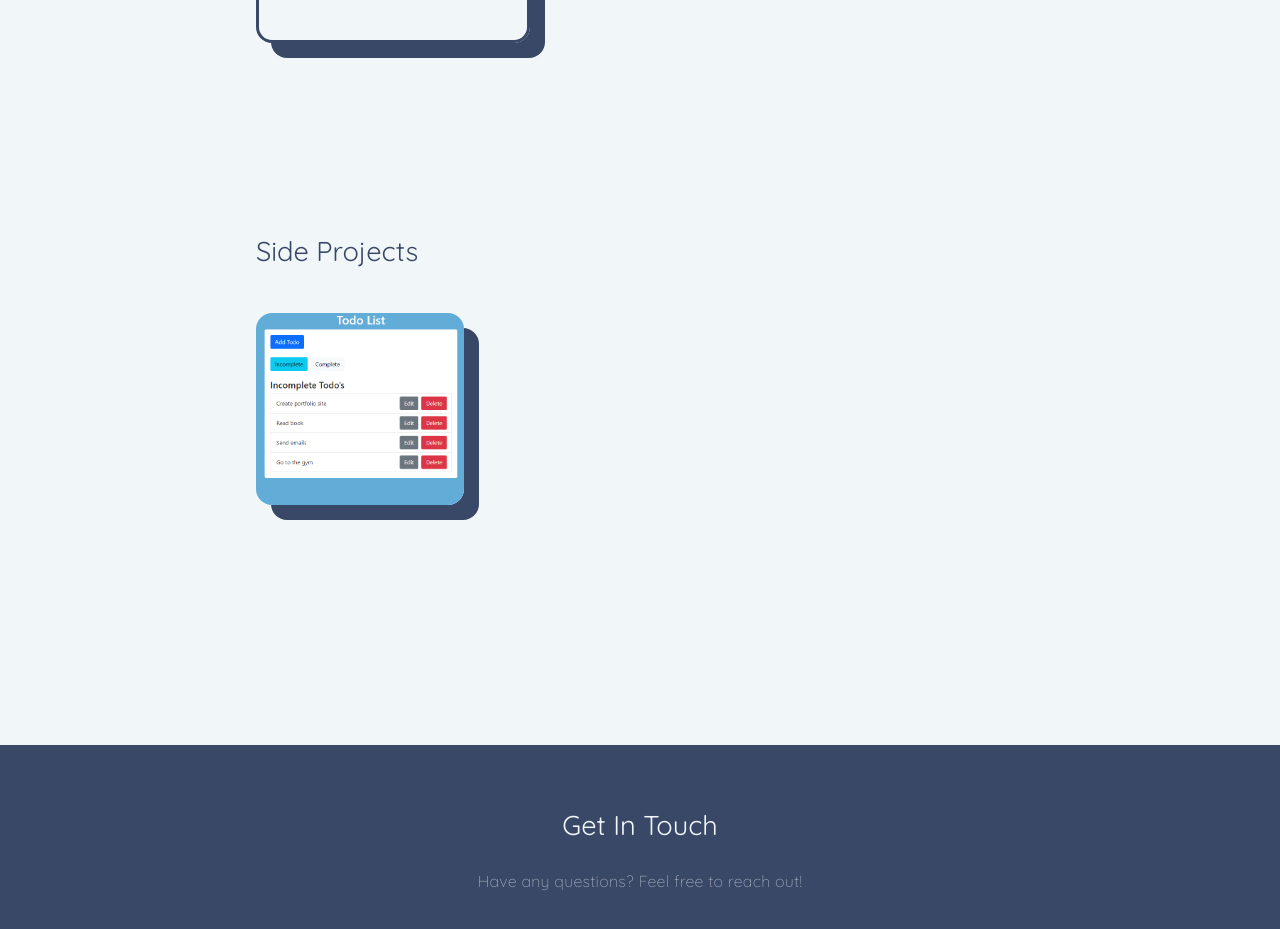
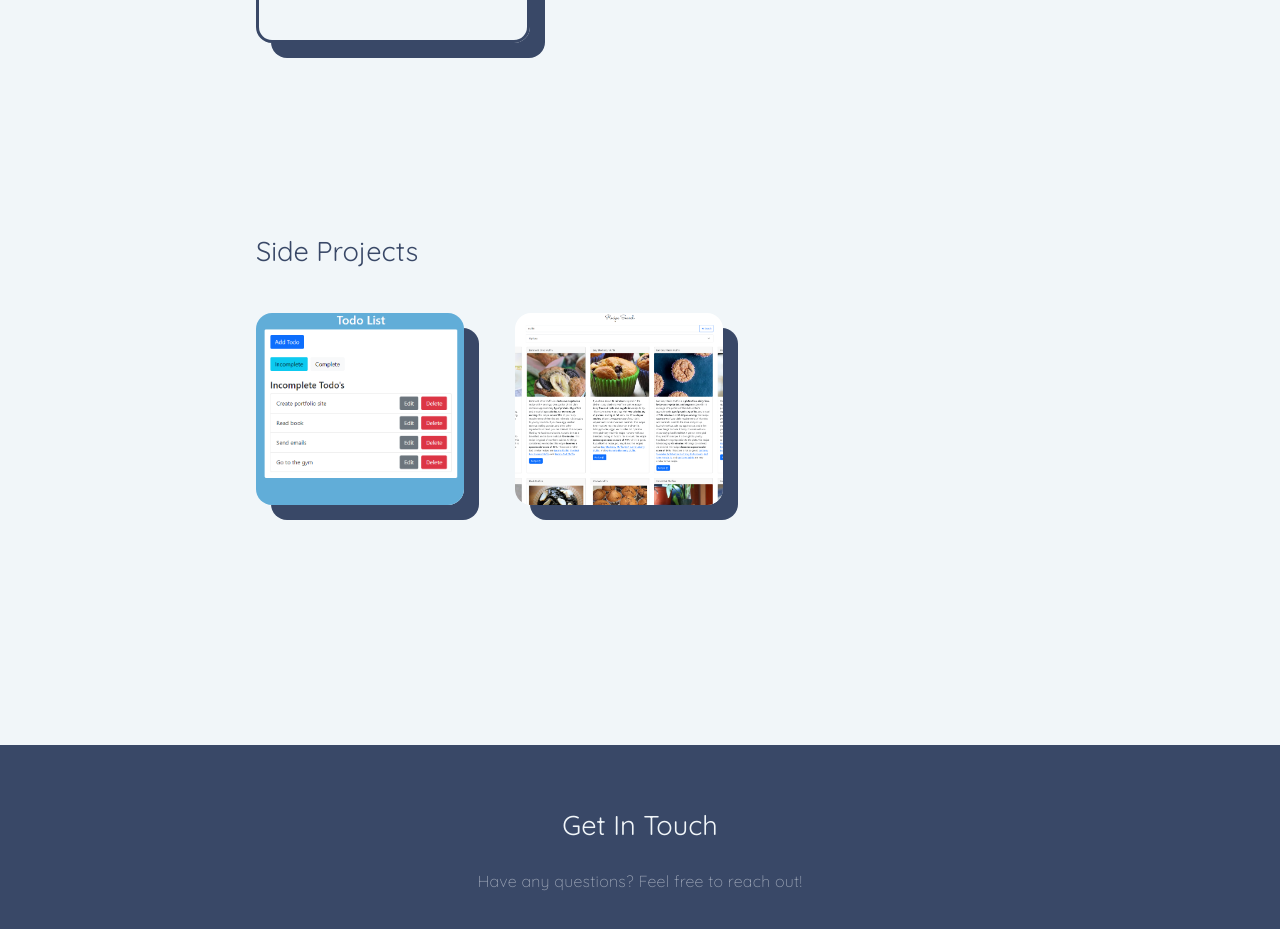
Before and after one commit to cquelle3/cquelle3.github.io, an Angular app: page / in a window 1280 px wide. Shown: the part 3020-3949 px from the top of the page. Built offline with nearby package versions, Linux system fonts and the light colour scheme; a web font is replaced by a local one.

Commit message:
Added link to Recipe Search App. Modified display of Projects

```diff
--- a/src/app/main-page/main-page.component.html
+++ b/src/app/main-page/main-page.component.html
@@ -73,9 +73,11 @@
             <h1 class="projects-title" data-aos="fade-right" data-aos-duration="2000">Side Projects</h1>
             <div class="project-card-container">
                 <ng-container *ngFor="let project of projectList">
-                    <div class="project-card" [style.background-image]="project.projectImage" data-aos="flip-right" data-aos-duration="2000">
-                        <div class="project-card-tint" (click)="navigateToUrl(project.projectUrl)">
-                            <p class="project-name">{{project.projectName}}</p>
+                    <div class="project" data-aos="flip-right" data-aos-duration="2000">
+                        <div class="project-card" [style.background-image]="project.projectImage">
+                            <div class="project-card-tint" (click)="navigateToUrl(project.projectUrl)">
+                                <p class="project-name">{{project.projectName}}</p>
+                            </div>
                         </div>
                     </div>
                 </ng-container>
--- a/src/app/main-page/main-page.component.scss
+++ b/src/app/main-page/main-page.component.scss
@@ -339,7 +339,7 @@ header{
     flex-direction: column;
     width: 60vw;
     padding-top: 7rem;
-    padding-bottom: 15rem;
+    padding-bottom: 10rem;
 }
 
 .projects-title{
@@ -353,9 +353,14 @@ header{
 .project-card-container{
     display: flex;
     flex-direction: row;
-    justify-content: space-between;
+    justify-content: flex-start;
     flex-wrap: wrap;
     padding-top: 30px;
+    gap: 6.6%;
+}
+
+.project{
+    padding-bottom: 5rem;
 }
 
 .project-card{
--- a/src/app/main-page/main-page.component.ts
+++ b/src/app/main-page/main-page.component.ts
@@ -72,6 +72,11 @@ export class MainPageComponent implements OnInit{
       projectUrl: 'https://github.com/cquelle3/React-Django-TodoList',
       projectName: 'React-Django Todo List',
       projectImage: "url('./assets/TodoList.png')"
+    },
+    {
+      projectUrl: 'http://cquelle3.github.io/recipe-app',
+      projectName: 'Recipe Search App',
+      projectImage: "url('./assets/RecipeSearchApp.png')"
     }
   ];
 
```
Also changed, not shown: src/assets/RecipeSearchApp.png (added).
